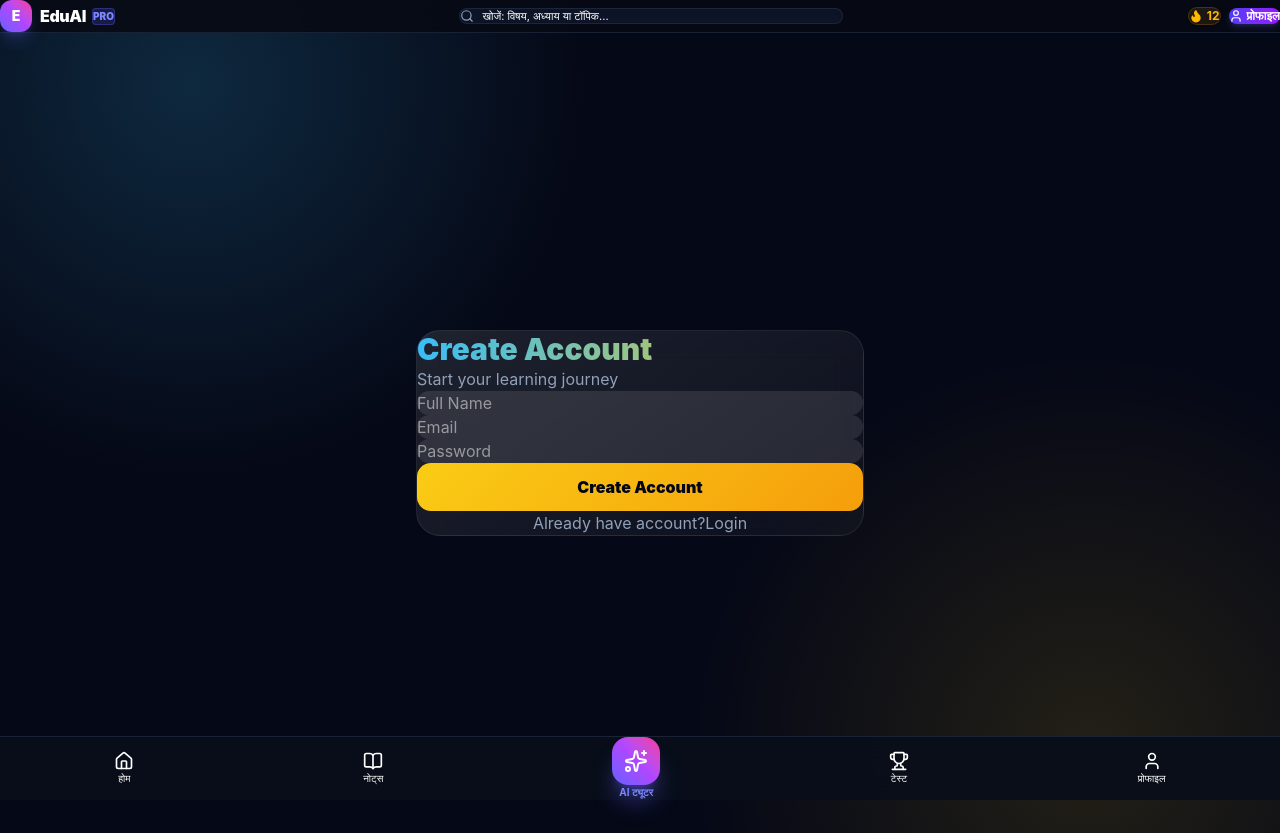
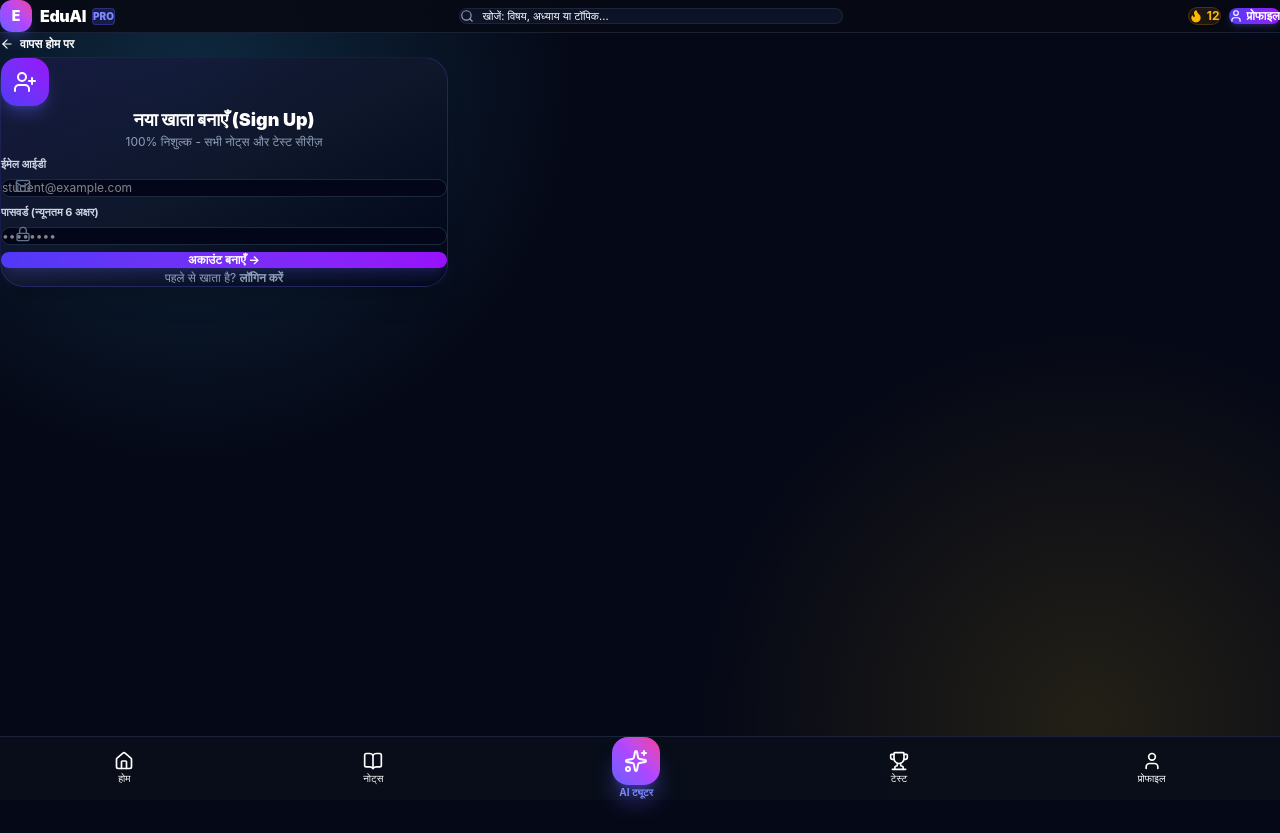
Before and after one commit to bhoopendramandoliya786-source/EducationPlatform, a Next.js app: page /signup in a window 1280 px wide. After the commit the page ends 800 px from the top, so only its background shows below. Built offline with nearby package versions, Linux system fonts and the light colour scheme.

Commit message:
Deploy complete Authentication suite (Login/Signup) and AI Tutor API

```diff
--- a/app/login/page.jsx
+++ b/app/login/page.jsx
@@ -1,122 +1,110 @@
 "use client";
-
-import { useState } from "react";
+import React, { useState } from "react";
 import Link from "next/link";
-import { supabase } from "../../lib/supabase/client";
+import { useRouter } from "next/navigation";
+import { createClient } from "../../lib/supabase/client";
+import { ArrowLeft, Lock, Mail, Sparkles, UserCheck } from "lucide-react";
 
 export default function LoginPage() {
+  const router = useRouter();
   const [email, setEmail] = useState("");
   const [password, setPassword] = useState("");
   const [loading, setLoading] = useState(false);
-  const [message, setMessage] = useState("");
+  const [errorMsg, setErrorMsg] = useState("");
+  const supabase = createClient();
 
-  async function handleLogin(e) {
+  const handleLogin = async (e) => {
     e.preventDefault();
     setLoading(true);
-    setMessage("");
+    setErrorMsg("");
 
+    try {
       const { data, error } = await supabase.auth.signInWithPassword({
-      email: email.trim(),
-      password: password,
+        email,
+        password,
       });
 
       if (error) {
-      setMessage(error.message);
+        setErrorMsg(error.message || "लॉगिन विफल रहा। कृपया विवरण जांचें।");
+      } else {
+        router.push("/student");
+        router.refresh();
+      }
+    } catch (err) {
+      setErrorMsg("नेटवर्क समस्या। कृपया पुनः प्रयास करें।");
+    } finally {
       setLoading(false);
-      return;
     }
-
-    const { data: sessionData } = await supabase.auth.getSession();
-
-    if (!sessionData?.session) {
-      setMessage("Session creation failed. Please retry.");
-      setLoading(false);
-      return;
-    }
-
-    // Hard Redirect: ब्राउज़र की सारी पुरानी मेमोरी साफ़ करके सीधे स्टूडेंट डैशबोर्ड लोड होगा
-    window.location.href = "/student";
-  }
+  };
 
   return (
-    <main className="min-h-screen bg-[#050711] text-slate-100 flex items-center justify-center p-4">
+    <div className="max-w-md mx-auto px-4 pt-4 space-y-5">
+      <Link href="/" className="inline-flex items-center gap-1.5 text-xs font-semibold text-indigo-400 hover:text-indigo-300">
+        <ArrowLeft className="w-3.5 h-3.5" /> वापस होम पर
+      </Link>
 
-      {/* Background Ambient Glow */}
-      <div className="fixed inset-0 overflow-hidden pointer-events-none">
-        <div className="absolute -top-40 -left-40 w-96 h-96 bg-indigo-600/15 rounded-full blur-3xl" />
-        <div className="absolute -bottom-40 -right-40 w-96 h-96 bg-purple-600/15 rounded-full blur-3xl" />
+      <div className="p-6 rounded-3xl bg-gradient-to-br from-indigo-950/60 via-slate-900 to-slate-950 border border-indigo-500/20 space-y-4 shadow-xl">
+        <div className="text-center space-y-1">
+          <div className="w-12 h-12 rounded-2xl bg-gradient-to-tr from-indigo-600 to-purple-600 mx-auto flex items-center justify-center text-white shadow-lg shadow-indigo-500/30">
+            <UserCheck className="w-6 h-6" />
+          </div>
+          <h1 className="text-lg font-black text-white">विद्यार्थी लॉगिन (Student Login)</h1>
+          <p className="text-xs text-slate-400">अपनी प्रोग्रेस, टेस्ट स्कोर और स्ट्रीक ट्रैक करें</p>
         </div>
 
-      <div className="relative w-full max-w-md rounded-3xl bg-slate-900/80 border border-slate-800 backdrop-blur-2xl p-7 sm:p-9 shadow-2xl space-y-6">
-
-        {/* Brand Header */}
-        <div className="text-center space-y-2">
-          <Link href="/" className="inline-flex items-center gap-2 mb-2">
-            <div className="w-10 h-10 rounded-2xl bg-gradient-to-tr from-indigo-600 via-purple-600 to-pink-500 flex items-center justify-center shadow-lg shadow-indigo-600/30">
-              <span className="text-white font-black text-xl">E</span>
-            </div>
-            <span className="text-2xl font-black text-white">Edu<span className="text-indigo-400">AI</span> PRO</span>
-          </Link>
-
-          <h1 className="text-2xl font-black text-white">
-            Welcome Back 👋
-          </h1>
-          <p className="text-xs text-slate-400">
-            अपनी पढ़ाई और टेस्ट सीरीज़ जारी रखने के लिए लॉगिन करें
-          </p>
-        </div>
-
-        {/* Error / Alert Message */}
-        {message && (
-          <div className="p-3.5 rounded-xl bg-rose-500/10 border border-rose-500/30 text-rose-300 text-xs font-semibold text-center">
-            {message}
+        {errorMsg && (
+          <div className="p-3 rounded-xl bg-rose-500/10 border border-rose-500/30 text-xs text-rose-300">
+            {errorMsg}
           </div>
         )}
 
-        {/* Login Form */}
-        <form onSubmit={handleLogin} className="space-y-4">
+        <form onSubmit={handleLogin} className="space-y-3">
           <div className="space-y-1">
-            <label className="text-xs font-bold text-slate-300 ml-1">Email Address</label>
+            <label className="text-[11px] font-bold text-slate-300">ईमेल आईडी</label>
+            <div className="relative">
+              <Mail className="w-4 h-4 absolute left-3.5 top-1/2 -translate-y-1/2 text-slate-500" />
               <input
                 type="email"
                 required
                 value={email}
                 onChange={(e) => setEmail(e.target.value)}
                 placeholder="student@example.com"
-              className="w-full px-4 py-3.5 rounded-xl bg-slate-950/60 border border-slate-800 text-white placeholder-slate-500 text-sm focus:border-indigo-500 focus:outline-none transition-colors"
+                className="w-full pl-10 pr-4 py-2.5 rounded-xl bg-slate-950 border border-slate-800 text-xs text-white focus:outline-none focus:border-indigo-500"
               />
+            </div>
           </div>
 
           <div className="space-y-1">
-            <label className="text-xs font-bold text-slate-300 ml-1">Password</label>
+            <label className="text-[11px] font-bold text-slate-300">पासवर्ड</label>
+            <div className="relative">
+              <Lock className="w-4 h-4 absolute left-3.5 top-1/2 -translate-y-1/2 text-slate-500" />
               <input
                 type="password"
                 required
                 value={password}
                 onChange={(e) => setPassword(e.target.value)}
                 placeholder="••••••••"
-              className="w-full px-4 py-3.5 rounded-xl bg-slate-950/60 border border-slate-800 text-white placeholder-slate-500 text-sm focus:border-indigo-500 focus:outline-none transition-colors"
+                className="w-full pl-10 pr-4 py-2.5 rounded-xl bg-slate-950 border border-slate-800 text-xs text-white focus:outline-none focus:border-indigo-500"
               />
+            </div>
           </div>
 
           <button
             type="submit"
             disabled={loading}
-            className="w-full mt-2 py-3.5 rounded-xl font-black text-sm bg-gradient-to-r from-amber-500 to-amber-600 hover:from-amber-400 hover:to-amber-500 text-slate-950 shadow-lg shadow-amber-500/20 active:scale-[0.98] transition-all disabled:opacity-50"
+            className="w-full py-3 rounded-2xl bg-gradient-to-r from-indigo-600 to-purple-600 text-xs font-bold text-white shadow-lg shadow-indigo-500/25 active:scale-95 disabled:opacity-50 transition"
           >
-            {loading ? "Logging in..." : "Login to Student Portal ➔"}
+            {loading ? "लॉगिन हो रहा है..." : "लॉगिन करें →"}
           </button>
         </form>
 
-        {/* Sign Up Footer */}
-        <div className="pt-4 border-t border-slate-800/80 text-center text-xs text-slate-400">
+        <div className="text-center pt-2 text-xs text-slate-400">
           खाता नहीं है?{" "}
-          <Link href="/signup" className="text-amber-400 hover:text-amber-300 font-bold ml-1">
-            नया अकाउंट बनाएँ (Start Free)
+          <Link href="/signup" className="text-indigo-400 font-bold hover:underline">
+            निशुल्क रजिस्टर करें
           </Link>
         </div>
-
       </div>
-    </main>
+    </div>
   );
 }
--- a/app/signup/page.jsx
+++ b/app/signup/page.jsx
@@ -1,170 +1,119 @@
 "use client";
-
-import { useState } from "react";
+import React, { useState } from "react";
 import Link from "next/link";
-import { supabase } from "../../lib/supabase";
 import { useRouter } from "next/navigation";
+import { createClient } from "../../lib/supabase/client";
+import { ArrowLeft, Lock, Mail, Sparkles, UserPlus } from "lucide-react";
 
 export default function SignupPage() {
   const router = useRouter();
-
-  const [name, setName] = useState("");
   const [email, setEmail] = useState("");
   const [password, setPassword] = useState("");
+  const [loading, setLoading] = useState(false);
+  const [errorMsg, setErrorMsg] = useState("");
+  const [successMsg, setSuccessMsg] = useState("");
+  const supabase = createClient();
 
-  const [loading, setLoading] = useState(false);
-  const [message, setMessage] = useState("");
-  const [error, setError] = useState("");
-
-  async function handleSignup(e) {
+  const handleSignup = async (e) => {
     e.preventDefault();
-
-    if (loading) return;
-
     setLoading(true);
-    setMessage("");
-    setError("");
-
-    const cleanName = name.trim();
-    const cleanEmail = email.trim().toLowerCase();
-
-    if (!cleanName) {
-      setError("कृपया अपना नाम दर्ज करें।");
-      setLoading(false);
-      return;
-    }
-
-    if (!cleanEmail) {
-      setError("कृपया अपना email दर्ज करें।");
-      setLoading(false);
-      return;
-    }
-
-    if (password.length < 8) {
-      setError("Password कम से कम 8 characters का होना चाहिए।");
-      setLoading(false);
-      return;
-    }
+    setErrorMsg("");
+    setSuccessMsg("");
 
     try {
-      const { data, error: signupError } =
-        await supabase.auth.signUp({
-          email: cleanEmail,
+      const { data, error } = await supabase.auth.signUp({
+        email,
         password,
-          options: {
-            data: {
-              full_name: cleanName,
-            },
-          },
       });
 
-      if (signupError) {
-        setError(signupError.message);
-        return;
+      if (error) {
+        setErrorMsg(error.message || "रजिस्ट्रेशन विफल रहा।");
+      } else {
+        setSuccessMsg("सफल रजिस्ट्रेशन! अब आप लॉगिन कर सकते हैं।");
+        setTimeout(() => router.push("/login"), 1500);
       }
-
-      if (!data?.user) {
-        setError("Account create नहीं हो पाया। कृपया फिर कोशिश करें।");
-        return;
-      }
-
-      setMessage(
-        "Account successfully created. अब Login करें।"
-      );
-
-      setTimeout(() => {
-        router.push("/login");
-      }, 1200);
     } catch (err) {
-      console.error("Signup error:", err);
-
-      setError(
-        "Account बनाते समय समस्या हुई। कृपया फिर कोशिश करें।"
-      );
+      setErrorMsg("नेटवर्क समस्या। पुनः प्रयास करें।");
     } finally {
       setLoading(false);
     }
-  }
+  };
 
   return (
-    <main className="min-h-screen flex items-center justify-center px-4 py-10">
-      <div className="glass premium-card p-8 w-full max-w-md">
+    <div className="max-w-md mx-auto px-4 pt-4 space-y-5">
+      <Link href="/" className="inline-flex items-center gap-1.5 text-xs font-semibold text-indigo-400 hover:text-indigo-300">
+        <ArrowLeft className="w-3.5 h-3.5" /> वापस होम पर
+      </Link>
 
-        <h1 className="text-3xl font-black text-gradient mb-2">
-          Create Account
-        </h1>
+      <div className="p-6 rounded-3xl bg-gradient-to-br from-indigo-950/60 via-slate-900 to-slate-950 border border-indigo-500/20 space-y-4 shadow-xl">
+        <div className="text-center space-y-1">
+          <div className="w-12 h-12 rounded-2xl bg-gradient-to-tr from-indigo-600 to-purple-600 mx-auto flex items-center justify-center text-white shadow-lg shadow-indigo-500/30">
+            <UserPlus className="w-6 h-6" />
+          </div>
+          <h1 className="text-lg font-black text-white">नया खाता बनाएँ (Sign Up)</h1>
+          <p className="text-xs text-slate-400">100% निशुल्क - सभी नोट्स और टेस्ट सीरीज़</p>
+        </div>
 
-        <p className="text-slate-400 mb-6">
-          Start your learning journey
-        </p>
-
-        {error && (
-          <div className="mb-5 rounded-xl border border-red-500/30 bg-red-500/10 p-3 text-sm text-red-300">
-            {error}
+        {errorMsg && (
+          <div className="p-3 rounded-xl bg-rose-500/10 border border-rose-500/30 text-xs text-rose-300">
+            {errorMsg}
           </div>
         )}
 
-        {message && (
-          <div className="mb-5 rounded-xl border border-green-500/30 bg-green-500/10 p-3 text-sm text-green-300">
-            {message}
+        {successMsg && (
+          <div className="p-3 rounded-xl bg-emerald-500/10 border border-emerald-500/30 text-xs text-emerald-300">
+            {successMsg}
           </div>
         )}
 
-        <form
-          onSubmit={handleSignup}
-          className="space-y-4"
-        >
-          <input
-            type="text"
-            value={name}
-            onChange={(e) => setName(e.target.value)}
-            placeholder="Full Name"
-            autoComplete="name"
-            disabled={loading}
-            className="w-full p-4 rounded-xl bg-white/10 outline-none text-white"
-          />
-
+        <form onSubmit={handleSignup} className="space-y-3">
+          <div className="space-y-1">
+            <label className="text-[11px] font-bold text-slate-300">ईमेल आईडी</label>
+            <div className="relative">
+              <Mail className="w-4 h-4 absolute left-3.5 top-1/2 -translate-y-1/2 text-slate-500" />
               <input
                 type="email"
+                required
                 value={email}
                 onChange={(e) => setEmail(e.target.value)}
-            placeholder="Email"
-            autoComplete="email"
-            disabled={loading}
-            className="w-full p-4 rounded-xl bg-white/10 outline-none text-white"
+                placeholder="student@example.com"
+                className="w-full pl-10 pr-4 py-2.5 rounded-xl bg-slate-950 border border-slate-800 text-xs text-white focus:outline-none focus:border-indigo-500"
               />
+            </div>
+          </div>
 
+          <div className="space-y-1">
+            <label className="text-[11px] font-bold text-slate-300">पासवर्ड (न्यूनतम 6 अक्षर)</label>
+            <div className="relative">
+              <Lock className="w-4 h-4 absolute left-3.5 top-1/2 -translate-y-1/2 text-slate-500" />
               <input
                 type="password"
+                required
+                minLength={6}
                 value={password}
                 onChange={(e) => setPassword(e.target.value)}
-            placeholder="Password"
-            autoComplete="new-password"
-            disabled={loading}
-            className="w-full p-4 rounded-xl bg-white/10 outline-none text-white"
+                placeholder="••••••••"
+                className="w-full pl-10 pr-4 py-2.5 rounded-xl bg-slate-950 border border-slate-800 text-xs text-white focus:outline-none focus:border-indigo-500"
               />
+            </div>
+          </div>
 
           <button
             type="submit"
             disabled={loading}
-            className="btn-gold w-full disabled:opacity-50"
+            className="w-full py-3 rounded-2xl bg-gradient-to-r from-indigo-600 to-purple-600 text-xs font-bold text-white shadow-lg shadow-indigo-500/25 active:scale-95 disabled:opacity-50 transition"
           >
-            {loading ? "Creating..." : "Create Account"}
+            {loading ? "खाता बन रहा है..." : "अकाउंट बनाएँ →"}
           </button>
         </form>
 
-        <p className="mt-6 text-center text-slate-400">
-          Already have account?
-
-          <Link
-            href="/login"
-            className="text-yellow-400 ml-2"
-          >
-            Login
+        <div className="text-center pt-2 text-xs text-slate-400">
+          पहले से खाता है?{" "}
+          <Link href="/login" className="text-indigo-400 font-bold hover:underline">
+            लॉगिन करें
           </Link>
-        </p>
-
         </div>
-    </main>
+      </div>
+    </div>
   );
 }
```
Lines whose indentation alone changed are shown as unchanged.
